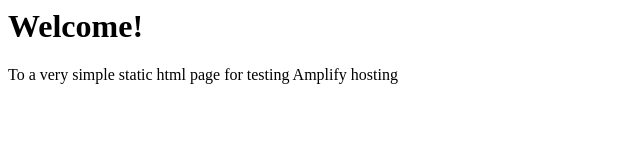
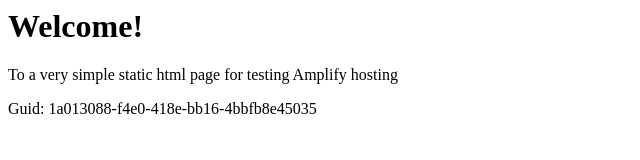
Before and after one commit to aws-aemilia-kix/Github-PR-Commit-Integration-Test-DoNotTouch-Gith-P5X5MO5I-v1-preprod-ap-northeast-3, a website: page src/index.html in a window 1280 px wide. Shown: the whole page, without its empty margins (0-640 px from the left). Drawn offline with Linux system fonts and the light colour scheme.

Commit message:
commit from integ tests

```diff
--- a/src/index.html
+++ b/src/index.html
@@ -1,3 +1,5 @@
+
+
 <html lang="en">
 
 <head>
@@ -10,6 +12,6 @@
 <body>
     <h1>Welcome!</h1>
     <p>To a very simple static html page for testing Amplify hosting</p>
-</body>
+    <p>Guid: 1a013088-f4e0-418e-bb16-4bbfb8e45035</p></body>
 
 </html>
```
